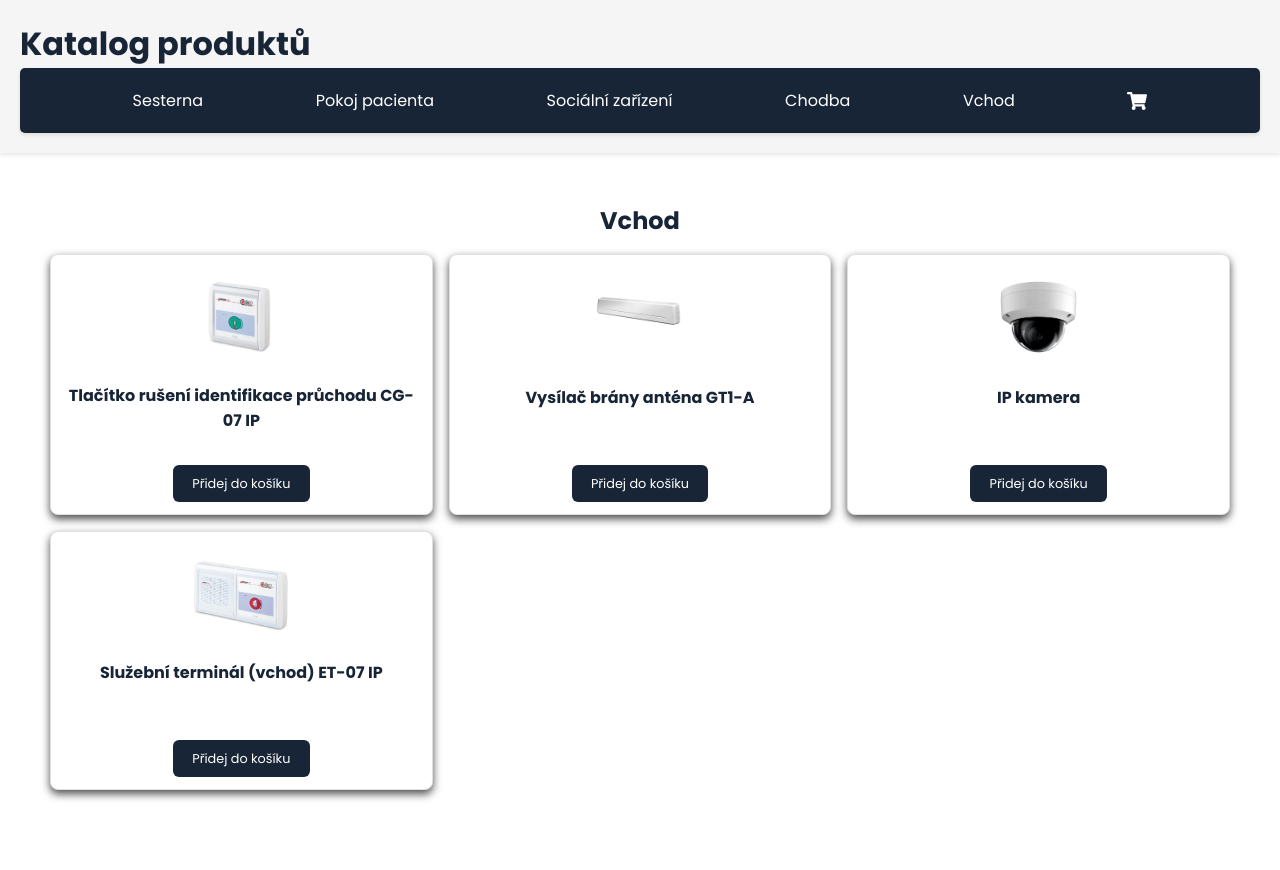
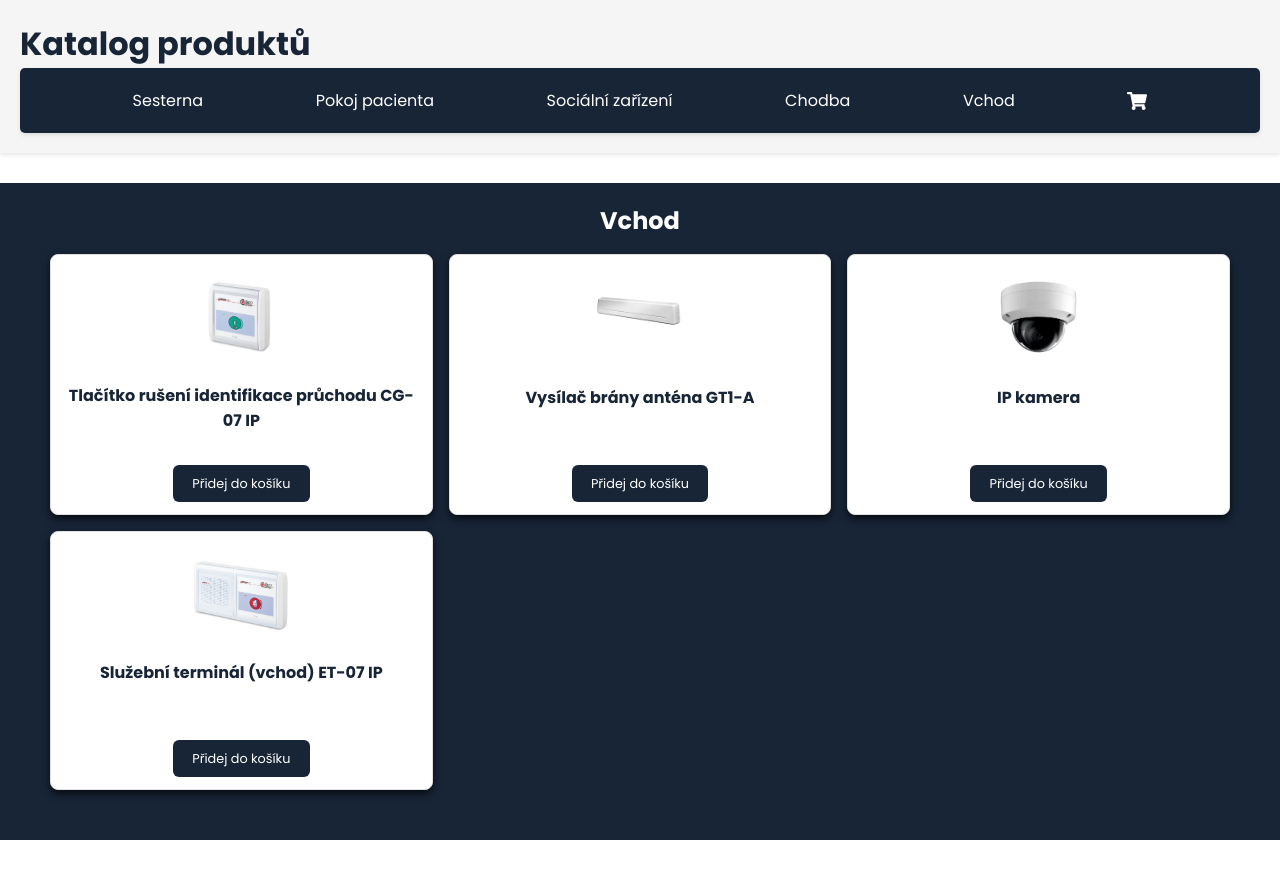
Before and after one commit to VladanCZ/FP, a React (Create React App) app: page /Entrance in a window 1280 px wide. Before the commit the page ends 840 px from the top, so only its background shows below. Built offline with nearby package versions, Linux system fonts and the light colour scheme.

Commit message:
utilities added

```diff
--- a/src/index.css
+++ /dev/null
@@ -1,13 +0,0 @@
-body {
-  margin: 0;
-  font-family: -apple-system, BlinkMacSystemFont, 'Segoe UI', 'Roboto', 'Oxygen',
-    'Ubuntu', 'Cantarell', 'Fira Sans', 'Droid Sans', 'Helvetica Neue',
-    sans-serif;
-  -webkit-font-smoothing: antialiased;
-  -moz-osx-font-smoothing: grayscale;
-}
-
-code {
-  font-family: source-code-pro, Menlo, Monaco, Consolas, 'Courier New',
-    monospace;
-}
--- a/src/index.js
+++ b/src/index.js
@@ -2,6 +2,7 @@ import React from "react";
 import ReactDOM from "react-dom/client";
 import App from "./App";
 import { CartProvider } from "./context/CartContext";
+import './styles/index.scss';
 
 const root = ReactDOM.createRoot(document.getElementById("root"));
 root.render(
--- a/src/pages/Corridor.scss
+++ b/src/pages/Corridor.scss
@@ -1,13 +1,12 @@
 @use "../styles/_variables.scss" as vars;
+@use "../styles/utilities";
 
 .corridor {
-    color: vars.$base-color;
-    font-size: vars.$base-font-size;
-    font-family: vars.$font-primary;
-    padding: 20px;
+ @extend .full-width-section;
 
-    h2 {
+  h2 {
     margin-bottom: 1rem;
     text-align: center;
+    color: white;
   }
 }
--- a/src/pages/Entrance.scss
+++ b/src/pages/Entrance.scss
@@ -1,13 +1,12 @@
 @use "../styles/_variables.scss" as vars;
+@use "../styles/utilities";
 
 .entrance {
-    color: vars.$base-color;
-    font-size: vars.$base-font-size;
-    font-family: vars.$font-primary;
-    padding: 20px;
+   @extend .full-width-section;
 
-     h2 {
+  h2 {
     margin-bottom: 1rem;
     text-align: center;
+    color: white;
   }
 }
--- a/src/pages/PatientsRoom.scss
+++ b/src/pages/PatientsRoom.scss
@@ -1,13 +1,14 @@
 @use "../styles/_variables.scss" as vars;
+@use "../styles/utilities";
+
+
 
 .patientsRoom {
-    color: vars.$base-color;
-    font-size: vars.$base-font-size;
-    font-family: vars.$font-primary;
-    padding: 20px;
+  @extend .full-width-section;
 
-    h2 {
+  h2 {
     margin-bottom: 1rem;
     text-align: center;
+    color: white;
   }
 }
--- a/src/pages/SanitaryFacilities.scss
+++ b/src/pages/SanitaryFacilities.scss
@@ -1,13 +1,12 @@
 @use "../styles/_variables.scss" as vars;
+@use "../styles/utilities";
 
 .sanitaryFacilities {
-    color: vars.$base-color;
-    font-size: vars.$base-font-size;
-    font-family: vars.$font-primary;
-    padding: 20px;
+    @extend .full-width-section;
 
-     h2 {
+  h2 {
     margin-bottom: 1rem;
     text-align: center;
+    color: white;
   }
 }
--- a/src/pages/Sister.scss
+++ b/src/pages/Sister.scss
@@ -1,14 +1,10 @@
 @use "../styles/_variables.scss" as vars;
+@use "../styles/utilities";
+
+
 
 .sister {
-  width: 100vw;
-  margin-left: calc(-50vw + 50%);
-  background-color: #182537;
-  padding: 20px;
-
-    color: vars.$base-color;
-    font-size: vars.$base-font-size;
-    font-family: vars.$font-primary;
+  @extend .full-width-section;
 
   h2 {
     margin-bottom: 1rem;
--- /dev/null
+++ b/src/styles/_utilities.scss
@@ -0,0 +1,9 @@
+@use "./variables" as vars;
+
+.full-width-section {
+  width: 100vw;
+  margin-left: calc(-50vw + 50%);
+  background-color: #182537;
+  padding: 20px 50px 50px 50px;
+  color: vars.$base-color;
+}
--- /dev/null
+++ b/src/styles/index.scss
@@ -0,0 +1,4 @@
+
+@use "./variables";
+@use "./global";
+@use "./utilities";
```
